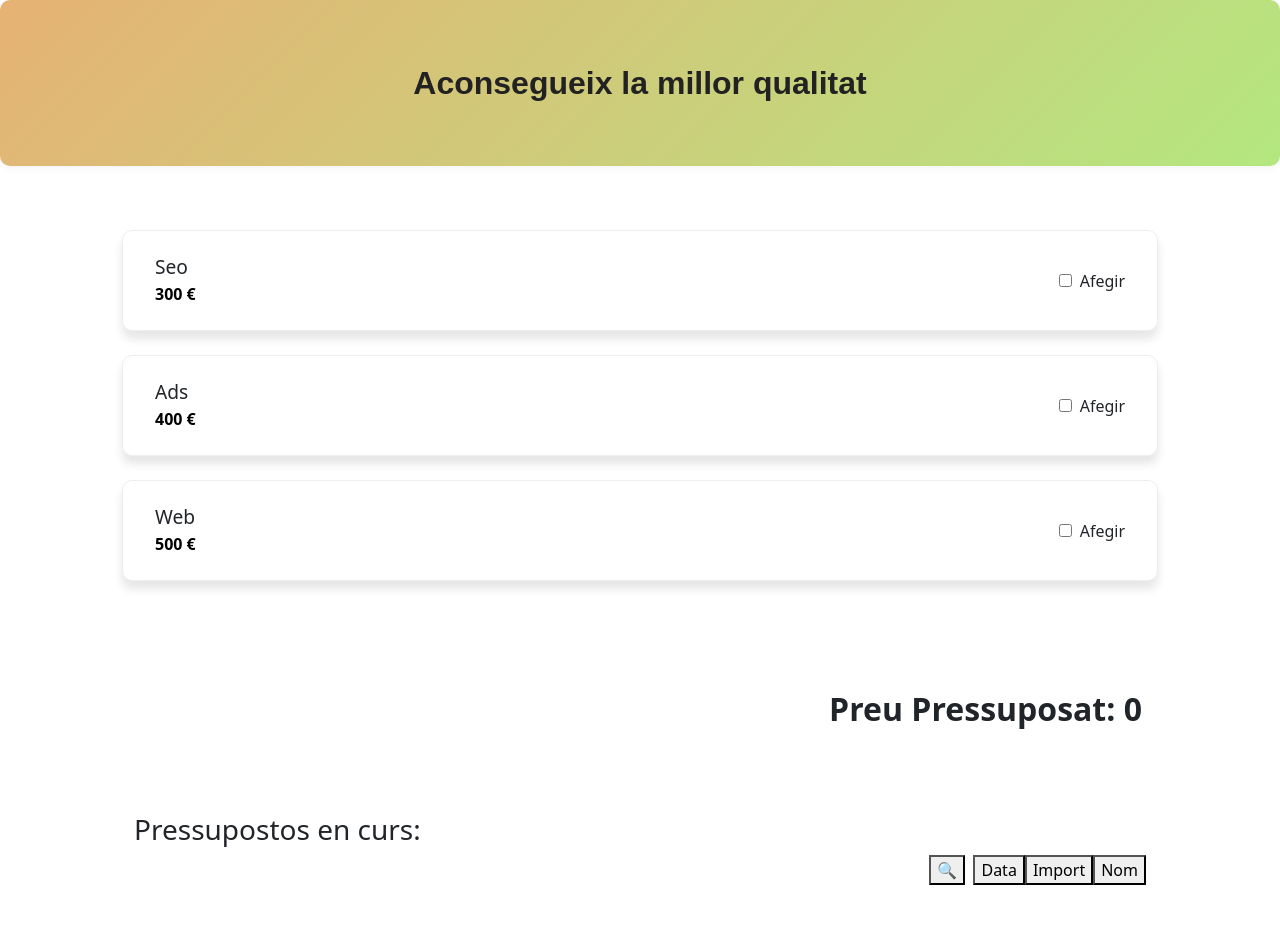
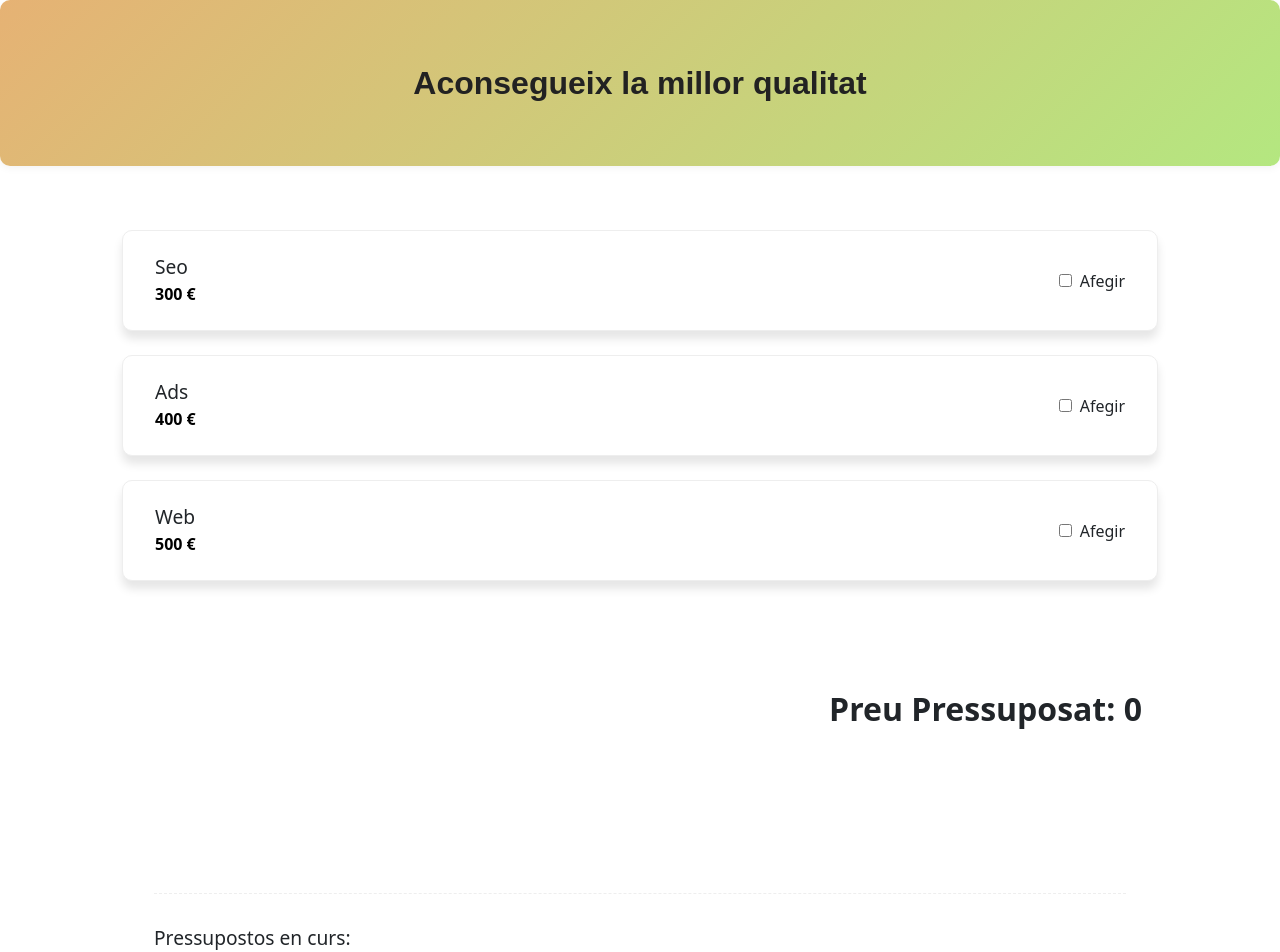
Before and after one commit to tutto-beep-bot/S6-budgets-app, an Angular app: page /welcome in a window 1280 px wide. Shown: the top 952 px of the page. Built offline with nearby package versions, Linux system fonts and the light colour scheme.

Commit message:
budget list scss styles applied

```diff
--- a/src/app/budget-list/budget-list.component.css
+++ /dev/null
@@ -1,34 +0,0 @@
-.header-row {
-    display: flex;
-    justify-content: flex-end;
-    align-items: center;
-    gap: 1rem;
-    margin-bottom: 1rem;
-  }
-
-  .button-group {
-    display: flex;
-    align-items: center;
-    gap: 0.5rem;
-  }
-
-  .search-container {
-    position: relative;
-  }
-
-  .search-input {
-    transition: width 0.3s ease;
-    width: 0;
-    opacity: 0;
-    padding: 0;
-    border: none;
-    background: transparent;
-  }
-
-  .search-container.expanded .search-input {
-    width: 150px;
-    opacity: 1;
-    padding: 4px 8px;
-    border: 1px solid #ccc;
-    background: white;
-  }
--- a/src/app/budget-list/budget-list.component.html
+++ b/src/app/budget-list/budget-list.component.html
@@ -41,7 +41,8 @@
                         </ul>
                     </div>
                     <div class="budget-right">
-                        <p> <strong>Total: </strong>{{ budget.total }}€</p>
+                        <p> Total: <br> </p>
+                          <p class="budget-total"><strong>{{ budget.total }}€</strong></p>
                     </div>
                 </div>
             }
--- /dev/null
+++ b/src/app/budget-list/budget-list.component.scss
@@ -0,0 +1,146 @@
+$bg-color: #ffffff;
+$border-color: #eeeeee;
+$text-muted: #666666;
+$box-radius: 10px;
+$shadow: 0 8px 10px rgba(0, 0, 0, 0.2);
+$padding: 1.5rem 2rem;
+$max-width: 1100px;
+$primary-color: #47d17c;
+
+@use 'sass:color';
+
+.container {
+  max-width: $max-width;
+  margin: 3rem auto 0;
+  padding: 2rem;
+  background-color: transparent;
+
+  h3 {
+    font-size: 1.2rem;
+    margin-bottom: 1.5rem;
+  }
+
+  &::before {
+    content: '';
+    display: block;
+    border-top: 1px dashed $border-color;
+    margin-bottom: 2rem;
+  }
+}
+
+.header-row {
+  display: flex;
+  justify-content: flex-end;
+  margin-bottom: 1rem;
+
+  .button-group {
+    display: flex;
+    align-items: center;
+    gap: 1rem;
+  }
+
+  .search-container {
+    position: relative;
+    display: flex;
+    align-items: center;
+
+    &.expanded {
+      .search-input {
+        width: 200px;
+        opacity: 1;
+        visibility: visible;
+      }
+    }
+
+    .search-input {
+      width: 0;
+      opacity: 0;
+      visibility: hidden;
+      transition: all 0.3s ease;
+      padding: 0.4rem 0.6rem;
+      border: 1px solid $border-color;
+      border-radius: $box-radius;
+      font-size: 0.9rem;
+    }
+
+    .search-button {
+      background: none;
+      border: none;
+      font-size: 1rem;
+      cursor: pointer;
+    }
+  }
+
+  .sort-buttons {
+    display: flex;
+    gap: 0.5rem;
+
+    button {
+      padding: 0.4rem 0.8rem;
+      border: 1px solid $border-color;
+      border-radius: $box-radius;
+      background: $bg-color;
+      cursor: pointer;
+      font-size: 0.85rem;
+
+      &:hover {
+        background: color.adjust($border-color, $lightness: -10%);
+      }
+    }
+  }
+}
+
+.budget-list {
+  display: flex;
+  flex-direction: column;
+  gap: 1.5rem;
+}
+
+.budget-card {
+  display: flex;
+  justify-content: space-between;
+  align-items: flex-start;
+  padding: $padding;
+  background-color: $bg-color;
+  border-radius: $box-radius;
+  box-shadow: $shadow;
+
+  h4 {
+    margin: 0;
+  }
+
+  p {
+    margin: 0.2rem 0;
+    color: $text-muted;
+    font-size: 0.95rem;
+  }
+
+  ul {
+    padding-left: 1rem;
+    margin: 0.5rem 0 0;
+    li {
+      font-size: 0.9rem;
+      color: $text-muted;
+    }
+  }
+
+  .budget-left,
+  .budget-middle,
+  .budget-right {
+    flex: 1;
+  }
+
+  .budget-right {
+    text-align: right;
+    font-size: x-large;
+
+    .budget-total{
+      font-size: xx-large;
+    }
+
+    strong {
+      font-size: 1.1rem;
+      color: black;
+    }
+  }
+}
--- a/src/app/budget-list/budget-list.component.ts
+++ b/src/app/budget-list/budget-list.component.ts
@@ -6,7 +6,7 @@ import { BudgetService } from '../services/budget.service';
   selector: 'app-budget-list',
   imports: [],
   templateUrl: './budget-list.component.html',
-  styleUrl: './budget-list.component.css'
+  styleUrl: './budget-list.component.scss'
 })
 export class BudgetListComponent {
 
--- a/src/app/panel/panel.component.ts
+++ b/src/app/panel/panel.component.ts
@@ -10,7 +10,7 @@ import { EventEmitter, Output } from '@angular/core';
   standalone: true,
   imports: [CommonModule, ReactiveFormsModule],
   templateUrl: './panel.component.html',
-  styleUrl: './panel.component.css'
+  styleUrl: './panel.component.scss'
 })
 export class PanelComponent {
 
```
Also changed, not shown: src/app/panel/panel.component.css (deleted), src/app/panel/panel.component.scss (added).
